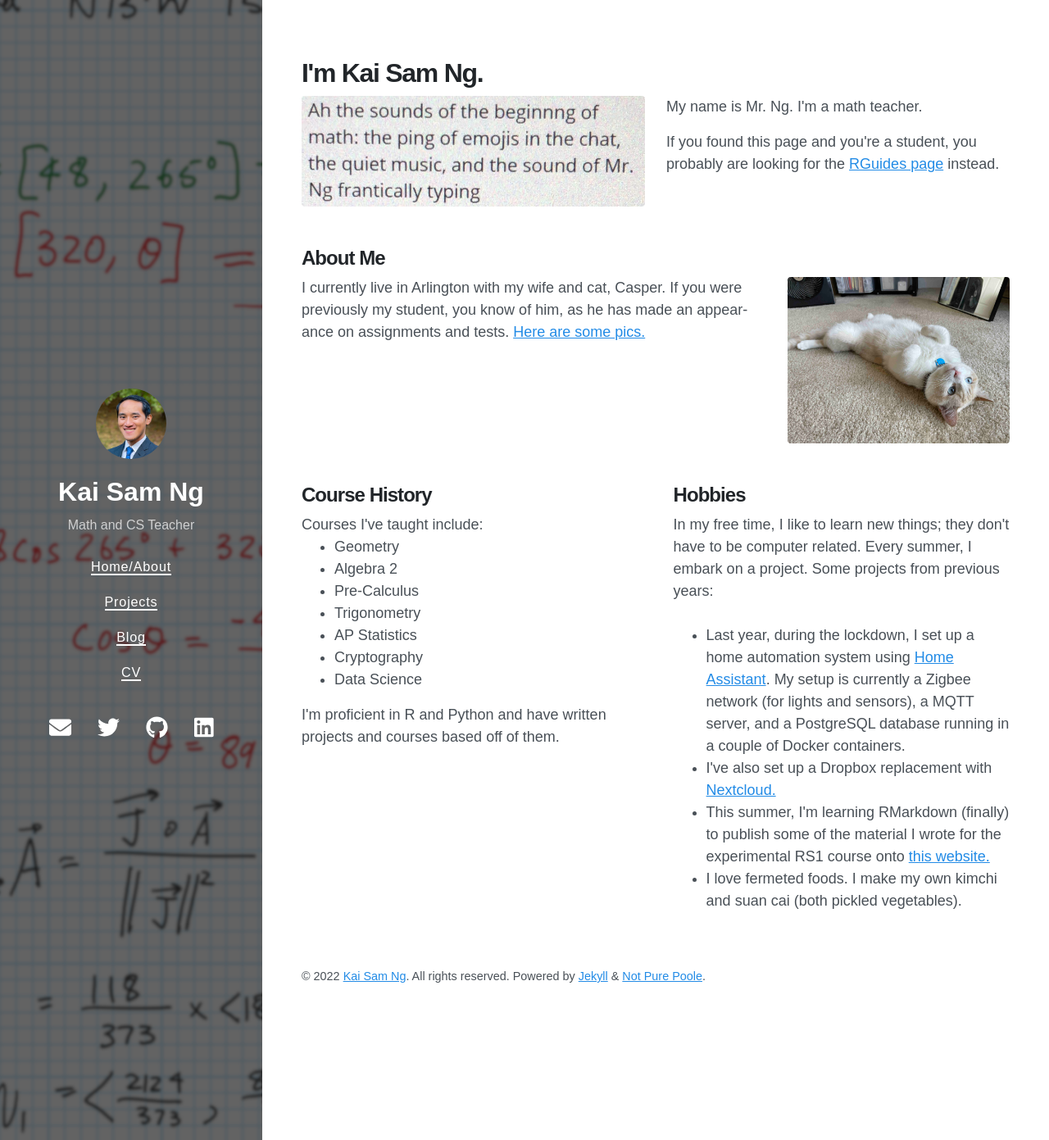
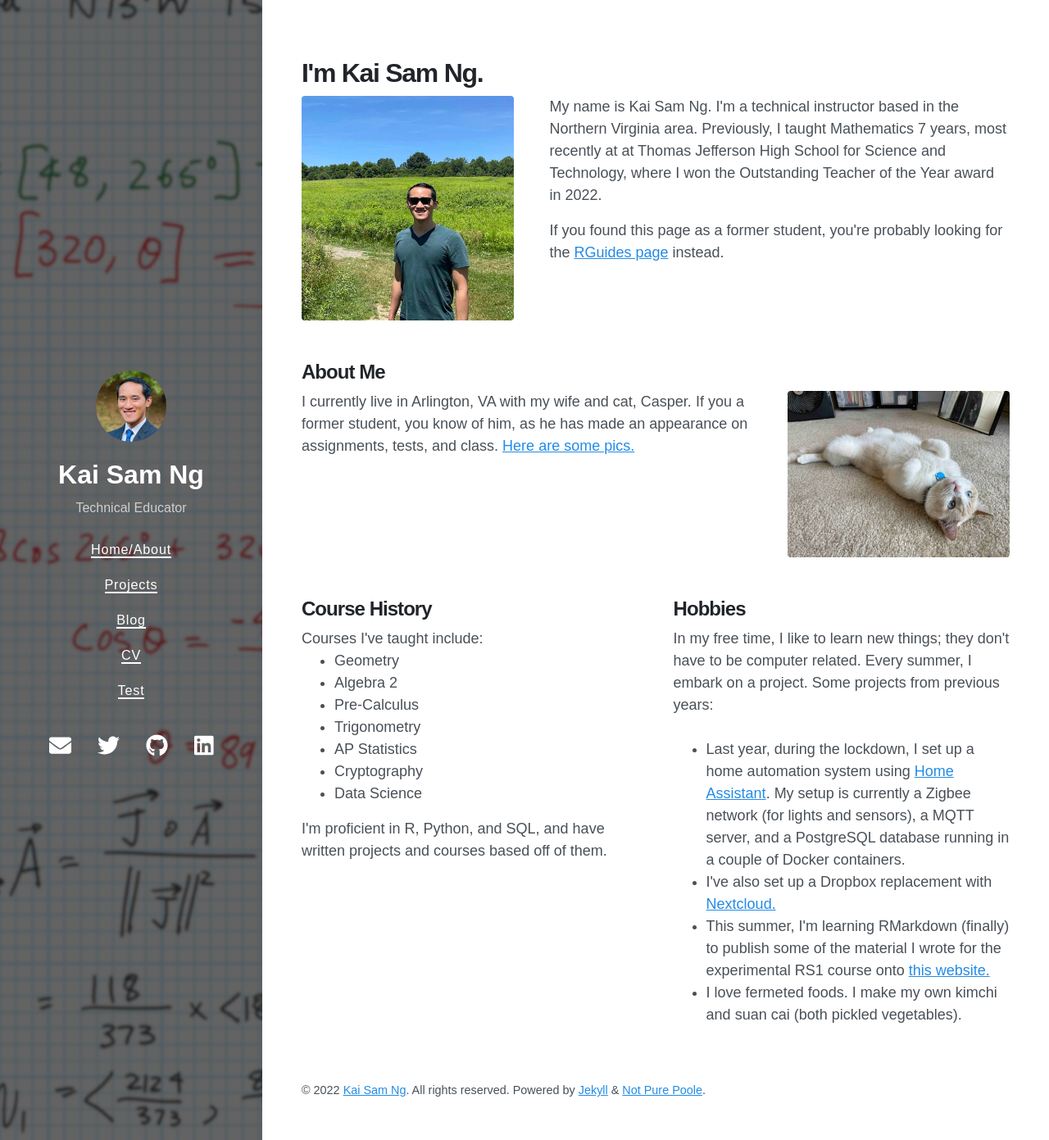
Before and after one commit to kaisamng/kaisamng.github.io, a Jekyll site: the page built from index.html, in a window 1280 px wide and 1391 px high. Shown: the whole window at 82% size. Built offline with Jekyll 4.4.1, drawn with Linux system fonts in a browser that asks for light colours; nearby versions of some CDN libraries; the list of posts is cut into pages by our own code.

Commit message:
Update Homepage

```diff
--- a/_config.yml
+++ b/_config.yml
@@ -1,7 +1,7 @@
 # Setup
 title: Kai Sam Ng
-description: Math and CS Teacher
-url: https://kaisamng.github.io
+description: Technical Educator
+url: https://kaisamng.dev
 avatar: /avatar.jpg
 paginate: 5
 permalink: pretty
@@ -53,4 +53,4 @@ sass:
 # Specify the author for blog posts
 author:
   name: Kai Sam Ng
-  url: https://github.com/kaisamng
+  url: https://kaisamng.dev
--- a/_data/navigation.yml
+++ b/_data/navigation.yml
@@ -6,3 +6,5 @@
   url: /blog.html
 - title: CV
   url: /cv/
+- title: Test
+  url: /test/
--- a/index.html
+++ b/index.html
@@ -3,20 +3,20 @@ layout: default_cleaner
 title: Welcome
 ---
 <h1> I'm Kai Sam Ng. </h1>
-<div style="display: grid; grid-template-columns: repeat(auto-fit, minmax(300px, 1fr)); grid-column-gap: 3%;">
+<div style="display: grid; grid-template-columns: repeat(auto-fit, minmax(200px, 1fr)); grid-column-gap: 5%;">
     <div>
-        <img src="assets/Math_Class_Description.png"></img>
+        <img src="assets/Me.jpg"></img>
     </div>
-    <div>
-    <p>My name is Mr. Ng. I'm a math teacher.  </p><p>If you found this page and you're a student, you probably are looking for the <a href="https://tjhsststats.github.io/RGuides/index.html"> RGuides page</a> instead.</p>
-    </div>
+        <div style="grid-column: auto /span 2;"><p>My name is Kai Sam Ng. I'm a technical instructor based in the Northern Virginia area. Previously, I taught Mathematics 7 years, most recently at at Thomas Jefferson High School for Science and Technology, where I won the Outstanding Teacher of the Year award in 2022. </p>
+    <p>If you found this page as a former student, you're probably looking for the <a href="https://tjhsststats.github.io/RGuides/index.html"> RGuides page</a> instead.</p> </div>
+
 </div>
 
 
 <h2> About Me </h2>
 <div style="display: grid; grid-template-columns: repeat(auto-fit, minmax(240px, 2fr))  ; grid-column-gap: 3%;">
 <div style="grid-column: auto /span 2;">
-<p>I currently live in Arlington with my wife and cat, Casper. If you were previously my student, you know of him, as he has made an appearance on assignments and tests. <a href="http://kaisamng.dev/2022/07/19/casper/">Here are some pics.</a></p></div>
+<p>I currently live in Arlington, VA with my wife and cat, Casper. If you a former student, you know of him, as he has made an appearance on assignments, tests, and class. <a href="http://kaisamng.dev/2022/07/19/casper/">Here are some pics.</a></p></div>
 
 <div><img src="assets/Casper.jpg"></img></div>
 
@@ -38,7 +38,7 @@ Courses I've taught include:
 <li>Data Science</li>
 </ul>
 
-I'm proficient in R and Python and have written projects and courses based off of them.
+I'm proficient in R, Python, and SQL, and have written projects and courses based off of them.
 
 </div>
 
```
Also changed, not shown: assets/Me.jpg (added).
